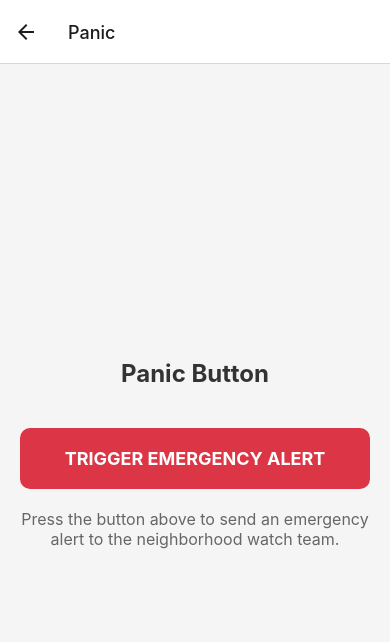
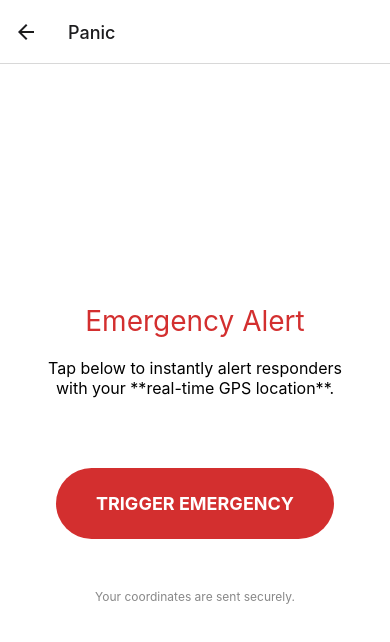
Before and after one commit to TheoMKgosi/CSI473-assignment, a React Native app in the folder NeighborhoodWatchApp/frontend/: screen /Panic in a window 390 px wide. Shown: the top 642 px of the page. Built offline with nearby package versions, Linux system fonts and the light colour scheme.

Commit message:
Update PanicScreen.js

```diff
--- a/NeighborhoodWatchApp/frontend/screens/PanicScreen.js
+++ b/NeighborhoodWatchApp/frontend/screens/PanicScreen.js
@@ -1,70 +1,63 @@
-import React from 'react';
-import { View, Text, TouchableOpacity, StyleSheet, Alert } from 'react-native';
-import axios from 'axios';
+import React, { useState } from 'react';
+import { View, Text, TouchableOpacity, StyleSheet, Alert, ActivityIndicator } from 'react-native';
+import * as Location from 'expo-location';
 
-const PanicScreen = () => {
-  const handlePanic = async () => {
+export default function PanicScreen() {
+  const [loading, setLoading] = useState(false);
+
+  const trigger = async () => {
+    setLoading(true);
+    const { status } = await Location.requestForegroundPermissionsAsync();
+    if (status !== 'granted') {
+      Alert.alert('Permission needed', 'Location is required for emergency alerts.');
+      setLoading(false);
+      return;
+    }
+
     try {
-      const response = await axios.post(
-        'https://<your-codespace>.github.dev:8000/api/panic/',
-        {},
-        { headers: { Authorization: 'Token <your-token>' } }
+      const loc = await Location.getCurrentPositionAsync({ accuracy: Location.Accuracy.High });
+      const { latitude, longitude } = loc.coords;
+
+      // Mock backend call – replace with real axios later
+      console.log('Panic sent:', { latitude, longitude });
+
+      Alert.alert(
+        'Emergency Sent',
+        `Location shared:\nLat ${latitude.toFixed(6)}\nLng ${longitude.toFixed(6)}`
       );
-      if (response.data.success) {
-        Alert.alert('Success', 'Emergency alert triggered!');
-      } else {
-        Alert.alert('Error', 'Failed to trigger alert');
-      }
-    } catch (error) {
-      Alert.alert('Error', 'Failed to trigger alert');
+    } catch (e) {
+      Alert.alert('Error', 'Could not get location.');
+    } finally {
+      setLoading(false);
     }
   };
 
   return (
     <View style={styles.container}>
-      <Text style={styles.title}>Panic Button</Text>
-      <TouchableOpacity style={styles.panicButton} onPress={handlePanic}>
-        <Text style={styles.panicButtonText}>TRIGGER EMERGENCY ALERT</Text>
+      <Text style={styles.title}>Emergency Alert</Text>
+      <Text style={styles.desc}>
+        Tap below to instantly alert responders with your **real-time GPS location**.
+      </Text>
+
+      <TouchableOpacity
+        style={[styles.btn, loading && styles.btnDisabled]}
+        onPress={trigger}
+        disabled={loading}
+      >
+        {loading ? <ActivityIndicator color="#fff" /> : <Text style={styles.btnText}>TRIGGER EMERGENCY</Text>}
       </TouchableOpacity>
-      <Text style={styles.infoText}>
-        Press the button above to send an emergency alert to the neighborhood watch team.
-      </Text>
+
+      <Text style={styles.footer}>Your coordinates are sent securely.</Text>
     </View>
   );
-};
+}
 
 const styles = StyleSheet.create({
-  container: {
-    flex: 1,
-    justifyContent: 'center',
-    alignItems: 'center',
-    padding: 20,
-    backgroundColor: '#f5f5f5',
-  },
-  title: {
-    fontSize: 24,
-    fontWeight: 'bold',
-    marginBottom: 20,
-    color: '#333',
-  },
-  panicButton: {
-    width: '100%',
-    padding: 20,
-    backgroundColor: '#dc3545',
-    borderRadius: 10,
-    alignItems: 'center',
-    marginVertical: 20,
-  },
-  panicButtonText: {
-    color: '#fff',
-    fontSize: 18,
-    fontWeight: 'bold',
-  },
-  infoText: {
-    fontSize: 16,
-    color: '#666',
-    textAlign: 'center',
-  },
+  container: { flex: 1, padding: 20, backgroundColor: '#fff', justifyContent: 'center', alignItems: 'center' },
+  title: { fontSize: 28, color: '#d32f2f', marginBottom: 20 },
+  desc: { textAlign: 'center', fontSize: 16, marginBottom: 40, paddingHorizontal: 20 },
+  btn: { backgroundColor: '#d32f2f', paddingVertical: 25, paddingHorizontal: 40, borderRadius: 50, marginVertical: 30, minWidth: 220, alignItems: 'center' },
+  btnDisabled: { backgroundColor: '#999' },
+  btnText: { color: '#fff', fontSize: 18, fontWeight: 'bold' },
+  footer: { textAlign: 'center', color: '#888', fontSize: 12, marginTop: 20 },
 });
-
-export default PanicScreen;
```
